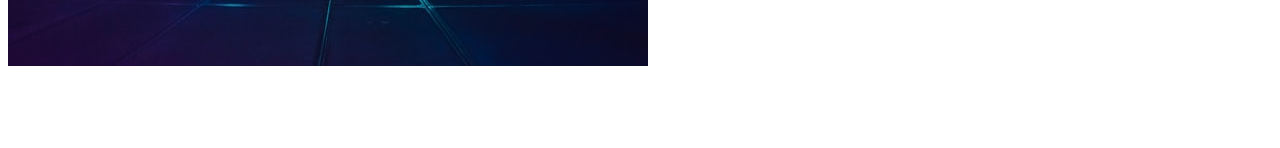
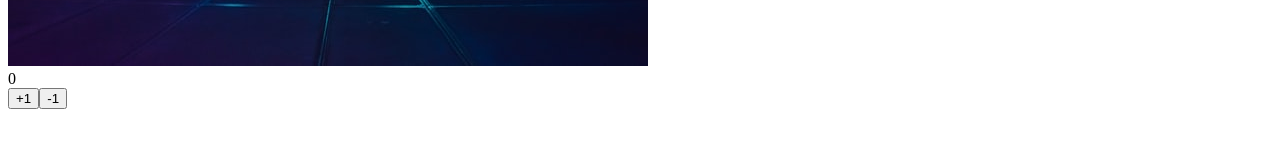
Before and after one commit to felipe-machado-front-end/react-hora-de-codar, a React (Vite) app: page / in a window 1280 px wide. Shown: the part 548-696 px from the top of the page. Built offline with nearby package versions, Linux system fonts and the light colour scheme.

Commit message:
useState é hook que quando um valor de uma variável é alterado ele renderiza o componente com este dado modificado

```diff
--- /dev/null
+++ b/src/components/2-avancando-react/ManageDate.jsx
@@ -0,0 +1,14 @@
+import React from "react";
+
+const ManageDate = () => {
+  let [contador, setContador] = React.useState(0);
+  return (
+    <div>
+      <div>{contador}</div>
+      <button onClick={() => setContador(++contador)}>+1</button>
+      <button onClick={() => setContador(--contador)}> -1</button>
+    </div>
+  );
+};
+
+export default ManageDate;
--- a/src/components/2-avancando-react/UseComponents2.jsx
+++ b/src/components/2-avancando-react/UseComponents2.jsx
@@ -1,4 +1,5 @@
 import React from "react";
+import ManageDate from "./ManageDate";
 import Photo from "./Photo";
 
 export const UseComponents2 = () => {
@@ -6,6 +7,7 @@ export const UseComponents2 = () => {
     <div>
       <h2>Componentes da seção 03 </h2>
       <Photo />
+      <ManageDate />
     </div>
   );
 };
```
